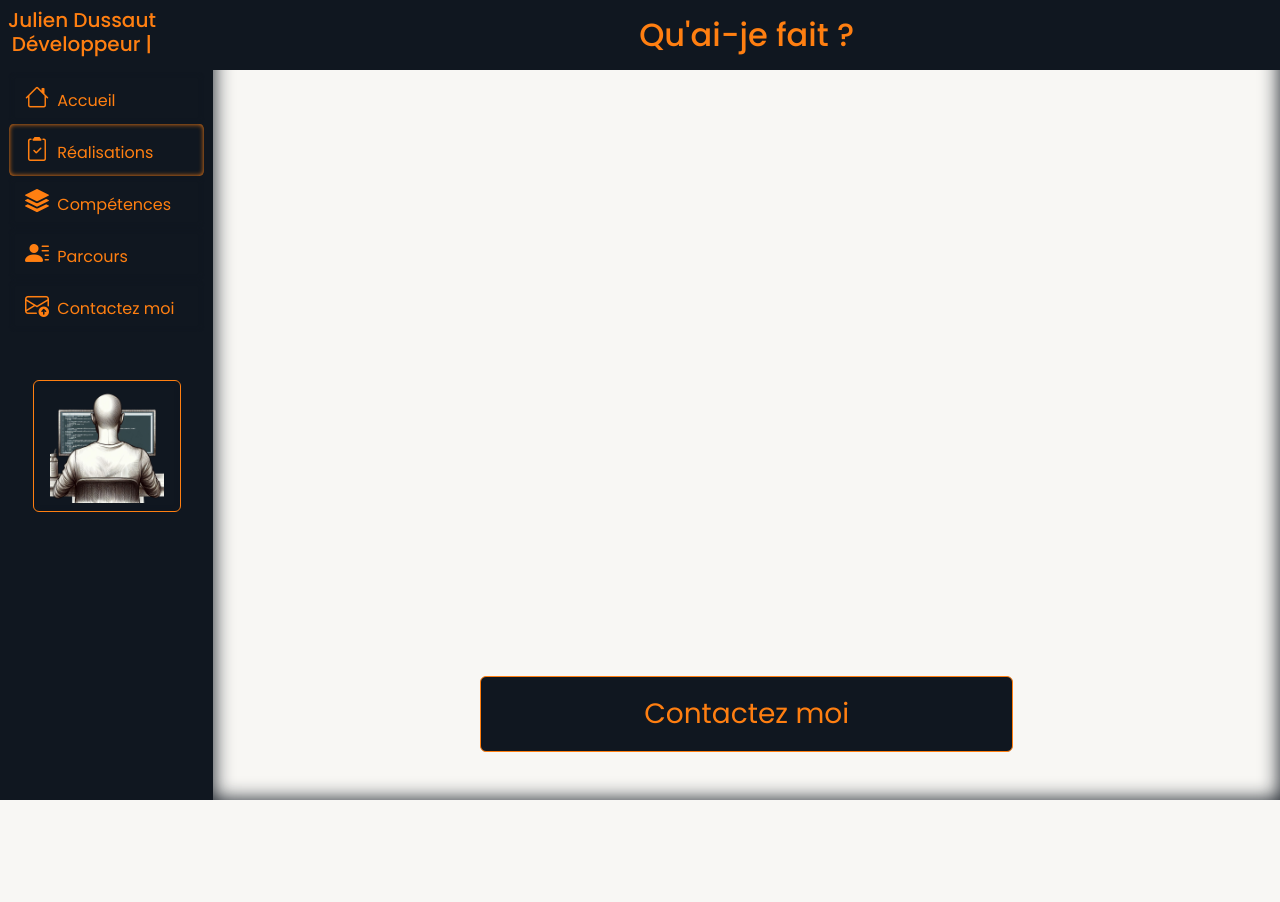
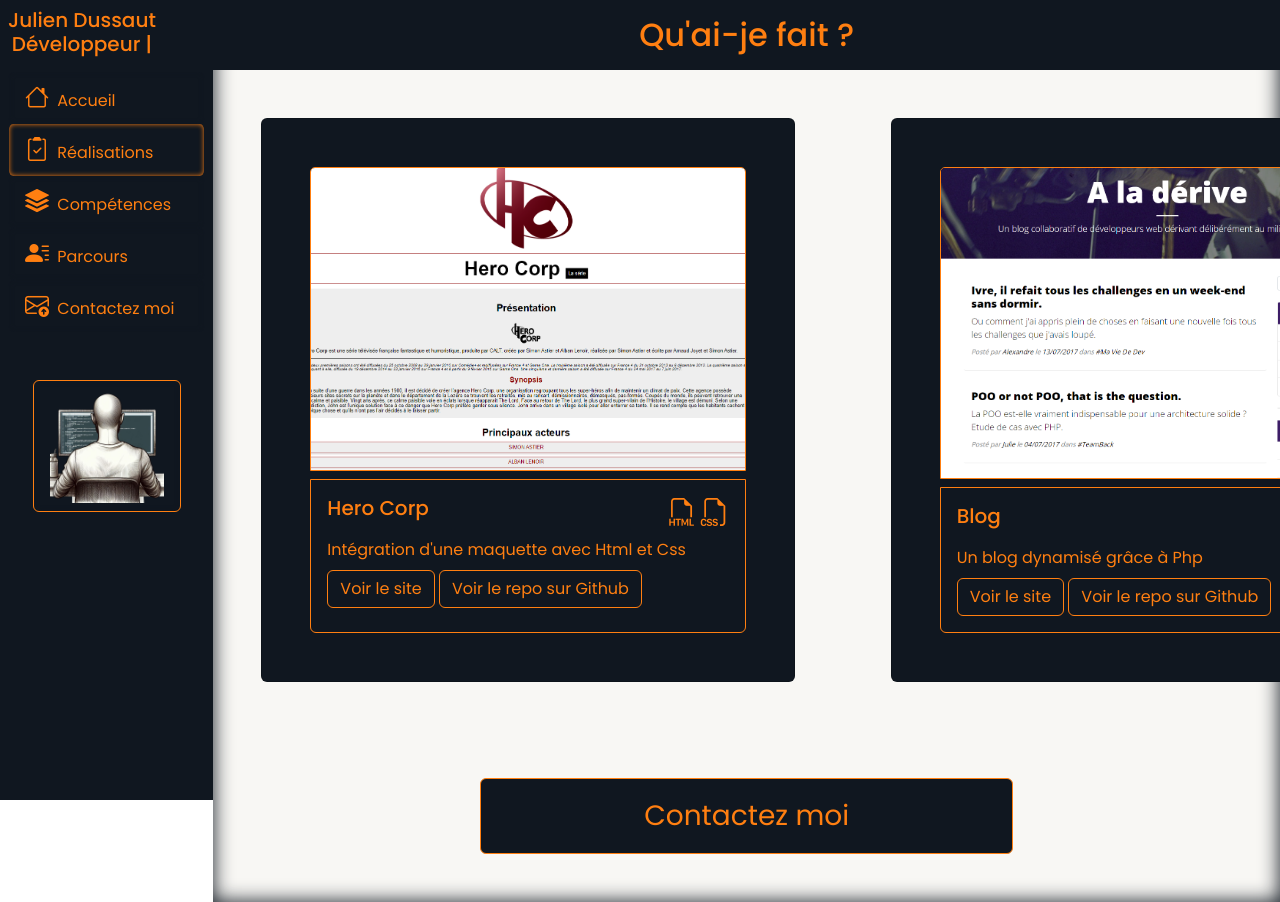
Before and after one commit to Julien-Dussaut/Julien-Dussaut.github.io, a PHP site: page /projets.html in a window 1280 px wide. Before the commit the page ends 800 px from the top, so only its background shows below. Run offline with PHP 8.4, Linux system fonts and the light colour scheme.

Commit message:
Réglages du style de page Compétences. WIP page Réalisation.

```diff
--- a/css/new-styles.css
+++ b/css/new-styles.css
@@ -92,13 +92,6 @@ main .btn-primary:hover {
   margin: auto;
 }
 
-/* .card {
-  background-color: var(--black-color);
-  color: var(--orange-color);
-  border-color: var(--orange-color);
-} */
-
-
 /* ************************************************** MAIN COMPETENCES ************************************************** */
 
 section > h3 {
@@ -132,6 +125,9 @@ section > h3 {
   border: 1px solid var(--orange-color);
 }
 
+.accordion-button:focus {
+  box-shadow: 0 0 0 0.25rem rgb(255, 127, 17, 0.7);
+}
 .card-body {
   background-color: var(--white-color);
   color: var(--black-color);
@@ -142,6 +138,25 @@ section > h3 {
 }
 
 /* ************************************************** END MAIN COMPETENCES************************************************** */
+
+/* ************************************************** MAIN PROJETS************************************************** */
+
+#projets .card {
+  background-color: var(--black-color);
+}
+
+#projets .card img {
+  border: 1px solid var(--orange-color);
+}
+
+#projets .card-body {
+  border: 1px solid var(--orange-color);
+  border-radius: 0 0 var(--bs-border-radius) var(--bs-border-radius);
+  background-color: var(--black-color);
+  color: var(--orange-color);
+}
+
+/* ************************************************** END MAIN PROJETS************************************************** */
 
 /* ************************************************** END MAIN ************************************************** */
 
@@ -190,12 +205,3 @@ textarea::placeholder {
 /** *********************************************** FIN FORMULAIRE DE CONTACT *********************************************** */
 
 /** *********************************************** DEBUG ET TEST A VIRER */
-
-#title-navbar-skills > li {
-  color: var(--orange-color);
-}
-
-#title-navbar-skills .active {
-  background-color: var(--orange-color);
-  color: var(--black-color);
-}
--- a/index.html
+++ b/index.html
@@ -53,7 +53,7 @@
 
 		<!-- * ************************************************ CONTENT ************************************************ -->
 
-		<main style="border: 1px solid orange;" class="col-10 d-flex flex-column min-vh-100 p-0 overflow-y-auto justify-content-between">
+		<main class="col-10 d-flex flex-column min-vh-100 p-0 overflow-y-auto justify-content-between">
 
 		<h2 id="title-section" class="text-center m-0 p-3 ">Qui suis-je ?</h2>
 
--- a/projets.html
+++ b/projets.html
@@ -57,10 +57,27 @@
 
 		<h2 id="title-section" class="text-center m-0 p-3 ">Qu'ai-je fait ?</h2>
 
-		<p id="text-index" class="w-75 mt-5 mb-5 p-2">
+		<section id="projets" class="d-flex flex-column flex-xl-row">
+			<article class="card m-5 p-5 col-xl-6 col-md-12">
+				<img src="/images/preview-hero-corp.PNG" class="card-img-top img-fluid" alt="Preview du projet Hero Corp">
+				<aside class="card-body mt-2">
+					<h5 class="card-title d-flex justify-content-between">Hero Corp<span><i class="bi bi-filetype-html fs-3"></i>&nbsp;<i class="bi bi-filetype-css fs-3"></i></span></h5>
+					<p class="card-text mb-2">Intégration d'une maquette avec Html et Css</p>
+					<a href="projets/Hero-Corp/html/index.html" target="_blank" class="btn btn-primary">Voir le site</a>
+					<a href="" target="_blank" class="btn btn-primary">Voir le repo sur Github</a>
+				</aside>
+			</article>
 
-		</p>
-
+			<article class="card m-5 p-5 col-xl-6 col-md-12">
+				<img src="/images/preview-oblog.PNG" class="card-img-top img-fluid" alt="Preview projet blog">
+				<aside class="card-body mt-2">
+					<h5 class="card-title d-flex justify-content-between">Blog <i class="bi bi-filetype-php fs-3"></i></h5>
+					<p class="card-text mb-2">Un blog dynamisé grâce à Php</p>
+					<a href="projets/oBlog/index.php" target="_blank" class="btn btn-primary">Voir le site</a>
+					<a href="" target="_blank" class="btn btn-primary">Voir le repo sur Github</a>
+				</aside>
+			</article>
+		</section>
 		<section class="d-flex flex-column">
 
 			<button id="cta" class="btn btn-primary w-50 row p-3 mt-5 mb-5 fs-3" type="button" data-bs-toggle="offcanvas" data-bs-target="#formulaire-call-to-action" aria-controls="offcanvasRight">Contactez moi</button>
```
Also changed, not shown: competences.html (+7 -5 lines), images/preview-oblog.PNG (added).
